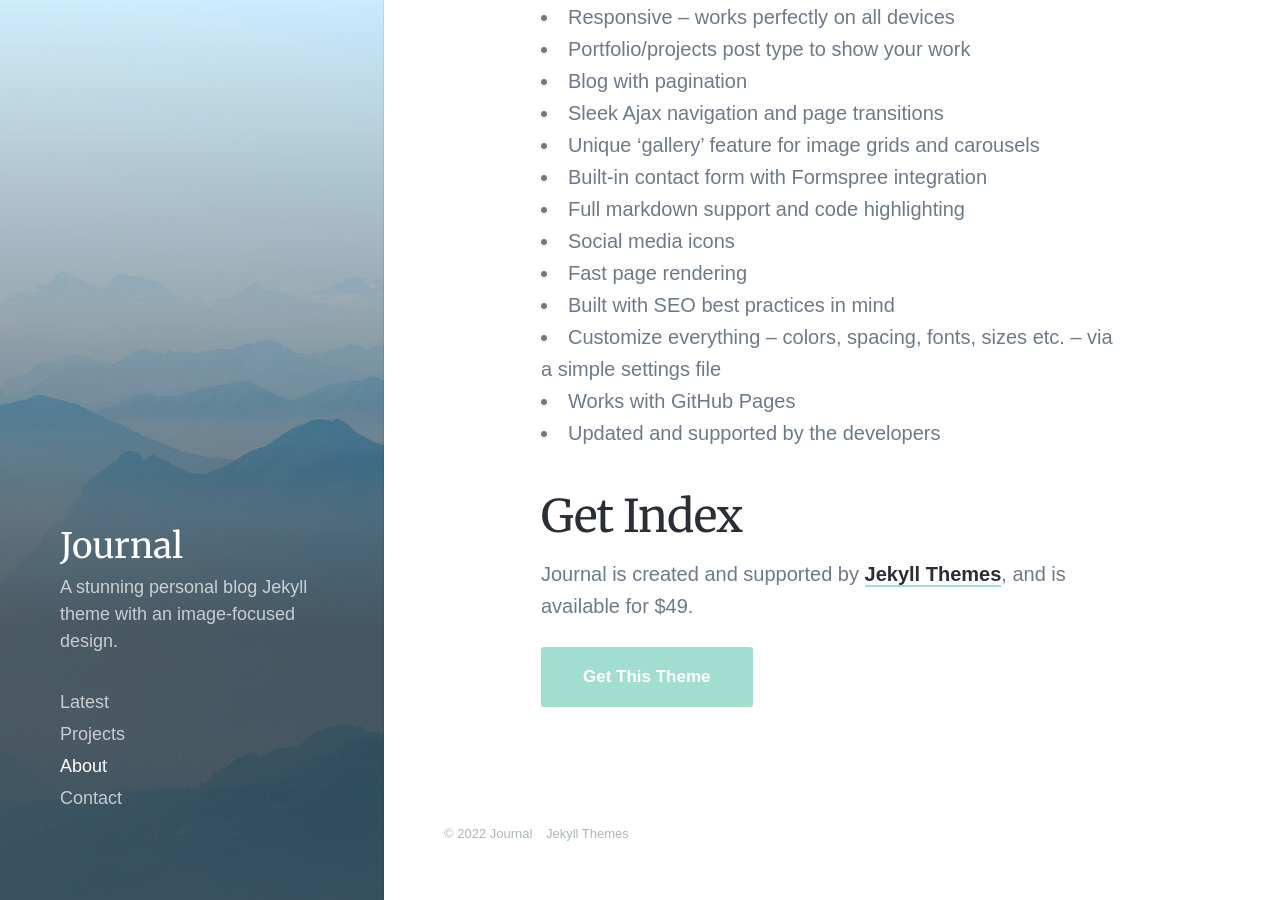
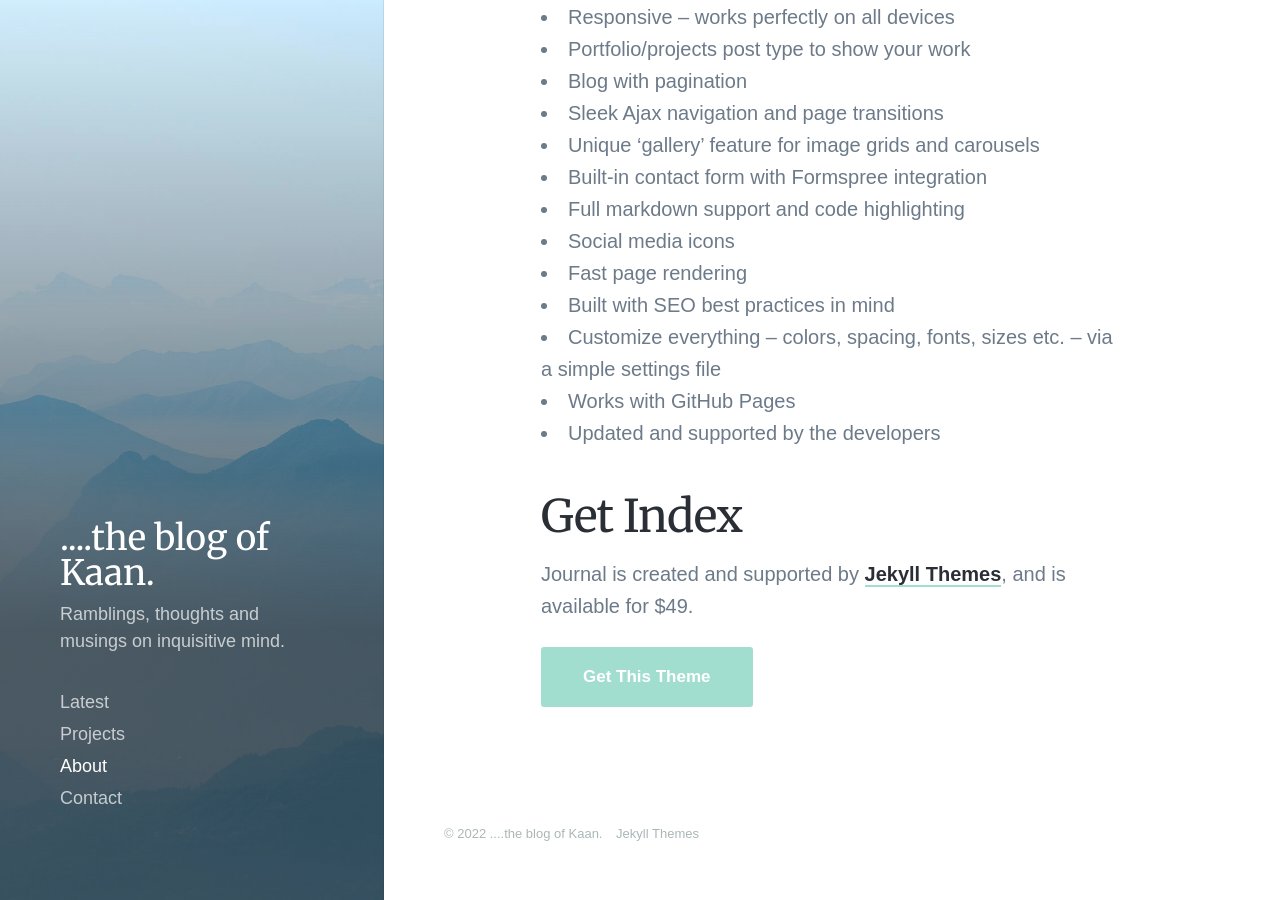
Before and after one commit to kubrick-kb77/site, a Jekyll site: the page built from _pages/about.md, in a window 1280 px wide and 900 px high, scrolled down 904 px. Built offline with Jekyll 4.4.1, drawn with Linux system fonts in a browser that asks for light colours; nearby versions of some CDN libraries; some web fonts are replaced.

Commit message:
Update settings.yml

```diff
--- a/_data/settings.yml
+++ b/_data/settings.yml
@@ -1,6 +1,6 @@
 basic_settings:
-  site_title: Journal
-  site_tagline: A stunning personal blog Jekyll theme with an image-focused design.
+  site_title: ....the blog of Kaan.
+  site_tagline: Ramblings, thoughts and musings on inquisitive mind.
   favicon_image: /images/favicon.png
 
 header_settings:
```
